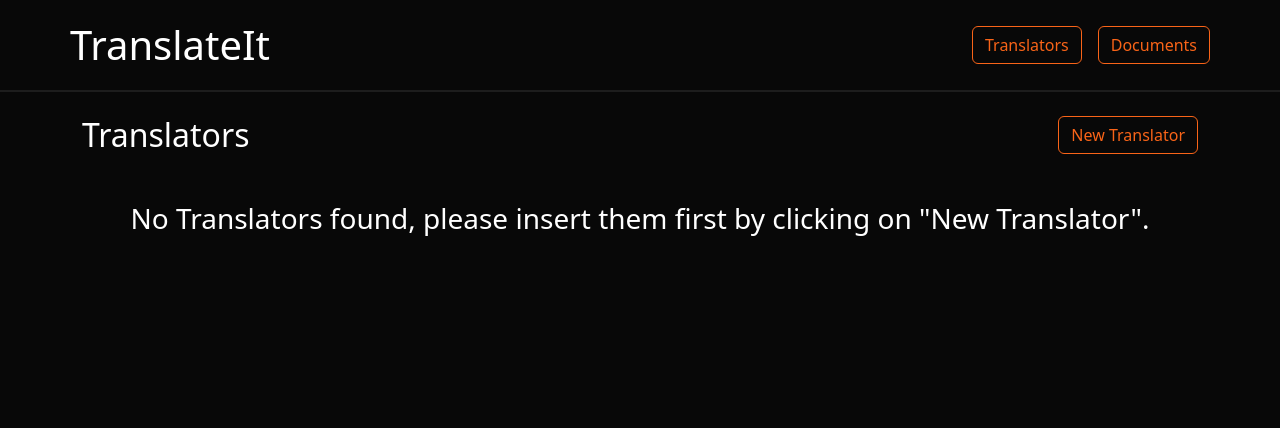
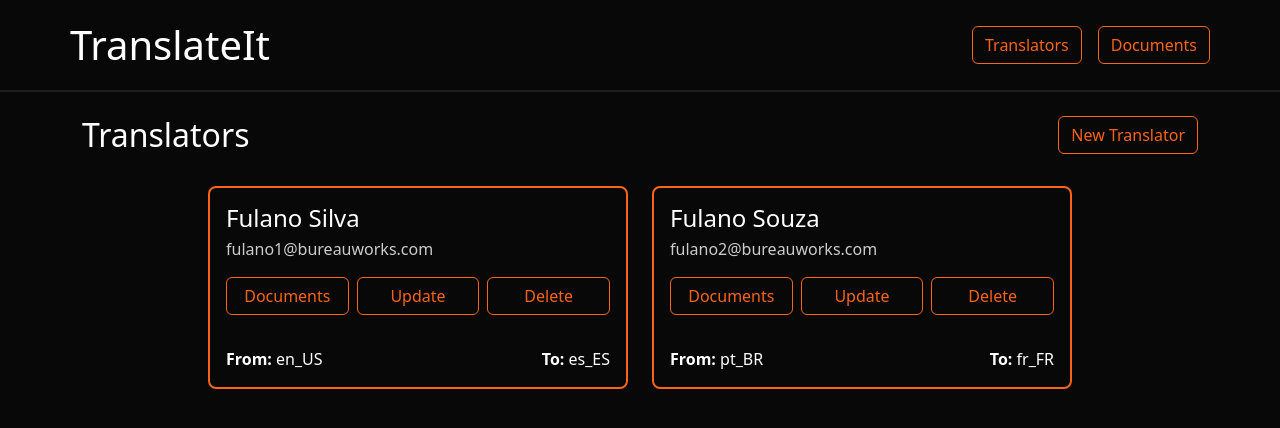
Before and after one commit to henrythuler/translateit_frontend, a Vue app: page /translators in a window 1280 px wide. Shown: the top 428 px of the page. Built offline with nearby package versions, Linux system fonts and the light colour scheme.

Commit message:
refactor: Cards elements position changed

```diff
--- a/src/components/base/BaseCard.vue
+++ b/src/components/base/BaseCard.vue
@@ -1,17 +1,17 @@
 <template>
     <div class="base-card p-3 rounded-3 text-white d-flex flex-column justify-content-center align-items-center justify-content-md-between align-items-md-center">
-        <div class="card-header d-flex flex-column flex-md-row justify-content-between gap-md-2 align-items-center w-100">
-            <div class="card-info text-center text-md-start mb-1 mb-md-0">
-                <h3 class="card-title">{{ title }}</h3>
+        <div class="card-header d-flex flex-column justify-content-between align-items-center w-100">
+            <div class="card-info text-center text-md-start mb-1 mb-md-0 w-100">
+                <h3 class="card-title mb-1">{{ title }}</h3>
                 <p v-if="description" class="card-description">{{ description }}</p>
             </div>
 
-            <div class="card-actions d-flex flex-column gap-2 justify-items-center mt-1 mt-md-0">
+            <div class="card-actions d-flex flex-column flex-md-row gap-2 justify-items-center align-items-center mt-1 mt-md-0 w-100">
                 <slot name="actions" />
             </div>
         </div>
 
-        <div v-if="$slots.default" class="card-footer mt-3 w-100">
+        <div v-if="$slots.default" class="card-content mt-3 w-100">
             <slot />
         </div>
     </div>
@@ -33,6 +33,7 @@
 
     .card-title {
         font-size: 1.5rem;
+        word-break: break-word;
     }
 
     .card-info {
@@ -46,19 +47,14 @@
     .card-description {
         font-size: 1rem;
         color: #cccccc;
+        word-break: break-all;
+    }
+
+    .card-content{
+        word-break: break-word;
     }
 
     .card-actions .actions {
         width: 100%;
     }
-
-    @media (min-width: 768px){
-        .card-info {
-            width: 65%;
-        }
-
-        .card-actions {
-            width: 30%;
-        }
-    }
 </style>
--- a/src/components/document/DocumentCard.vue
+++ b/src/components/document/DocumentCard.vue
@@ -1,30 +1,30 @@
 <template>
-    <BaseCard :title="truncatedSubject" :description="truncatedAuthor" @click="$emit('view-details')">
+    <BaseCard class="document-card" :title="truncate(document.subject, 35)" :description="truncate(document.author, 35)">
         <template #actions>
-            <BaseButton class="btn btn-outline-light" @click="$emit('view')">
+            <BaseButton class="btn btn-outline-light w-100" @click="$emit('view-details')">
                 View
             </BaseButton>
-            <BaseButton class="btn btn-outline-warning" @click="$emit('update')">
+            <BaseButton class="btn btn-outline-warning w-100" @click="$emit('update')">
                 Update
             </BaseButton>
-            <BaseButton class="btn btn-outline-danger" @click="$emit('delete')">
+            <BaseButton class="btn btn-outline-danger w-100" @click="$emit('delete')">
                 Delete
             </BaseButton>
         </template>
+
+        <div class="text-white">
+            <strong>Content:</strong>
+            <p class="mb-0">{{ truncate(document.content, 200) }}</p>
+        </div>
 
         <div class="text-white mt-3">
             <strong>Locale:</strong> {{ document.locale || '—' }}
         </div>
 
-        <div class="text-white mt-2">
-            <strong>Content:</strong>
-            <p class="mb-0">{{ truncatedContent }}</p>
-        </div>
     </BaseCard>
 </template>
 
 <script setup>
-    import { computed } from 'vue'
     import BaseCard from '@/components/base/BaseCard.vue'
     import BaseButton from '@/components/base/BaseButton.vue'
 
@@ -37,9 +37,14 @@
 
     defineEmits(['view-details'])
 
-    const truncate = (text = '', max = 100) => text.length > max ? text.slice(0, max).trim() + '...' : text
+    const truncate = (text = '', max) => {
+        return text.length > max ? text.slice(0, max).trim() + '...' : text
+    }
+</script>
 
-    const truncatedSubject = computed(() => truncate(document.subject, 60))
-    const truncatedAuthor = computed(() => truncate(document.author, 50))
-    const truncatedContent = computed(() => truncate(document.content, 120))
-</script>
+<style scoped>
+    .document-card {
+        width: 100%;
+        max-width: 420px;
+    }
+</style>
--- a/src/components/document/DocumentDetailsModal.vue
+++ b/src/components/document/DocumentDetailsModal.vue
@@ -21,3 +21,9 @@
 
     defineEmits(['close'])
 </script>
+
+<style scoped>
+    p {
+        word-break: break-all;
+    }
+</style>
--- a/src/components/translator/TranslatorCard.vue
+++ b/src/components/translator/TranslatorCard.vue
@@ -6,7 +6,7 @@
         </div>
 
         <template #actions>
-            <div class="d-flex flex-column gap-2">
+            <div class="d-flex flex-column flex-md-row gap-2 w-100">
                 <BaseButton class="btn btn-outline-light w-100" @click="$emit('view-documents')">
                     Documents
                 </BaseButton>
@@ -38,6 +38,6 @@
 <style scoped>
     .translator-card {
         width: 100%;
-        max-width: 400px;
+        max-width: 420px;
     }
 </style>
--- a/src/views/DocumentsView.vue
+++ b/src/views/DocumentsView.vue
@@ -11,14 +11,13 @@
             No Documents found, please insert them first by clicking on "New Document".
         </div>
 
-        <div v-else class="row g-3">
-            <div
+        <div v-else class="d-flex flex-wrap justify-content-center gap-4 py-4">
+            <DocumentCard
                 v-for="document in documents"
                 :key="document.author"
-                class="col-12 col-md-6 col-lg-4 d-flex justify-content-center"
-            >
-                <DocumentCard :document="document" @view-details="openDetails(document)" />
-            </div>
+                :document="document"
+                @view-details="openDetails(document)"
+            />
         </div>
 
         <CreateDocumentModal
@@ -36,10 +35,12 @@
 </template>
 
 <script setup>
-    import { ref, computed } from 'vue'
+    import { ref, computed, onMounted } from 'vue'
     import { useRoute } from 'vue-router'
     import BaseButton from '@/components/base/BaseButton.vue'
     import CreateDocumentModal from '@/components/document/CreateDocumentModal.vue'
+    import DocumentCard from '@/components/document/DocumentCard.vue'
+    import DocumentDetailsModal from '@/components/document/DocumentDetailsModal.vue'
 
     const route = useRoute()
 
@@ -50,6 +51,22 @@
     const author = computed(() => route.query.author || '')
     const documents = ref([])
 
+    const fetchDocuments = async () => {
+        //Mock
+        try {
+            documents.value = [
+                {
+                    subject: 'Introdução à Localização',
+                    content: 'Lorem ipsum dolor sit amet, consectetur adipiscing elit. Maecenas in fermentum tellus. Donec volutpat ipsum metus, eget finibus quam malesuada quis. Nullam sollicitudin massa efficitur porttitor vestibulum. In id felis quis dolor scelerisque fringilla id nec libero. Aliquam dapibus dapibus tortor lacinia dapibus. In et fermentum metus, mollis fringilla dolor. Sed et felis quis urna finibus consectetur. Ut hendrerit justo non quam mollis rhoncus. Morbi ut vestibulum diam. Aliquam erat volutpat. Donec quis hendrerit orci. Vivamus eget magna condimentum dui sodales efficitur. Interdum et malesuada fames ac ante ipsum primis in faucibus. Pellentesque rhoncus velit tellus, a semper est pharetra quis. Fusce rhoncus, massa feugiat commodo blandit, metus urna porttitor sapien, sit amet convallis ex metus ut sem. Nunc vel scelerisque nisl. Vivamus sodales et dolor vel molestie. Suspendisse lobortis varius massa id mattis. Sed lectus turpis, fringilla nec lectus eu, imperdiet pellentesque mi. Aenean bibendum eu elit quis semper. Donec est est, accumsan eu ex sit amet, ullamcorper laoreet est. Vivamus porta nunc vitae libero lacinia, at ultricies turpis vehicula. Integer laoreet metus iaculis, accumsan felis ac, hendrerit enim. Maecenas in sapien sit amet mauris elementum tristique at vel ligula. Phasellus suscipit sed tortor condimentum dictum. Mauris dictum mauris.',
+                    locale: 'pt-BR',
+                    author: 'fulano1@bureauworks.com',
+                },
+            ]
+        } catch (err) {
+            console.error('Failed to fetch documents', err)
+        }
+    }
+
     const handleCreated = (newDocument) => {
         documents.value.push(newDocument)
     }
@@ -58,4 +75,8 @@
         selectedDocument.value = document
         showDetailsModal.value = true
     }
+
+    onMounted(() => {
+        fetchDocuments()
+    })
 </script>
--- a/src/views/TranslatorsView.vue
+++ b/src/views/TranslatorsView.vue
@@ -42,18 +42,18 @@
         //Mock
         try {
             translators.value = [
-                // {
-                //     name: 'Fulano Silva',
-                //     email: 'fulano1@bureauworks.com',
-                //     source_language: 'en_US',
-                //     target_language: 'es_ES',
-                // },
-                // {
-                //     name: 'Fulano Souza',
-                //     email: 'fulano2@bureauworks.com',
-                //     source_language: 'pt_BR',
-                //     target_language: 'fr_FR',
-                // },
+                {
+                    name: 'Fulano Silva',
+                    email: 'fulano1@bureauworks.com',
+                    source_language: 'en_US',
+                    target_language: 'es_ES',
+                },
+                {
+                    name: 'Fulano Souza',
+                    email: 'fulano2@bureauworks.com',
+                    source_language: 'pt_BR',
+                    target_language: 'fr_FR',
+                },
             ]
         } catch (err) {
             console.error('Failed to fetch translators', err)
```
